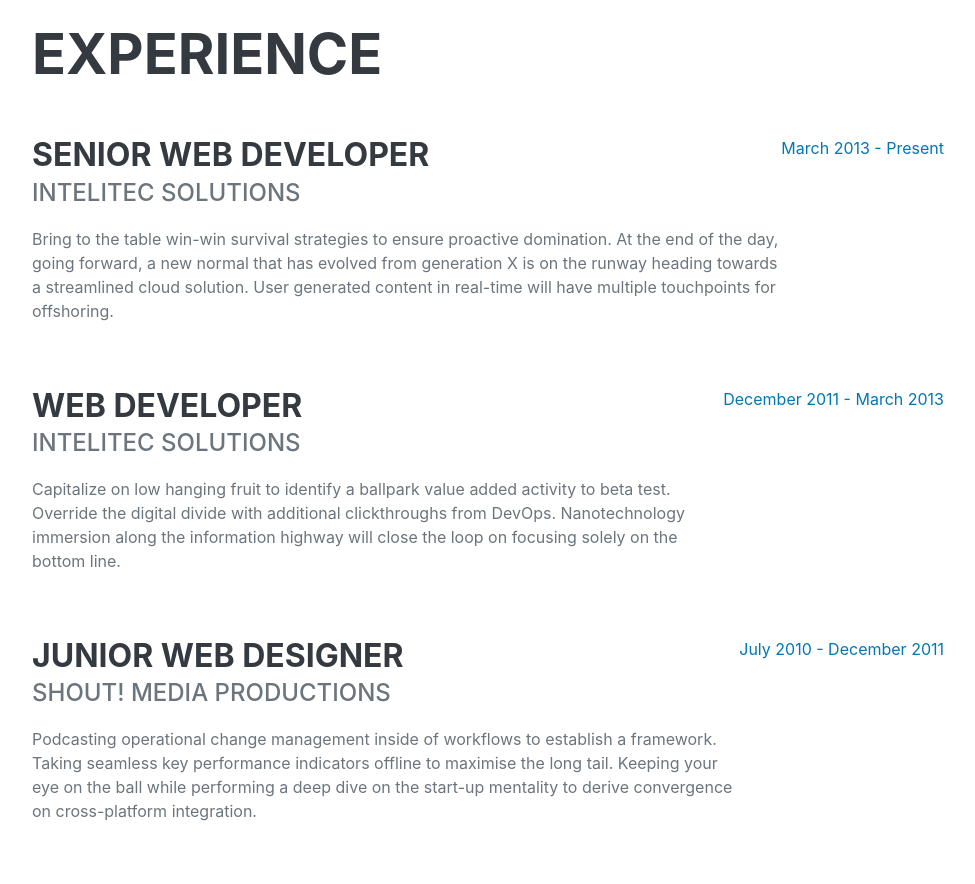
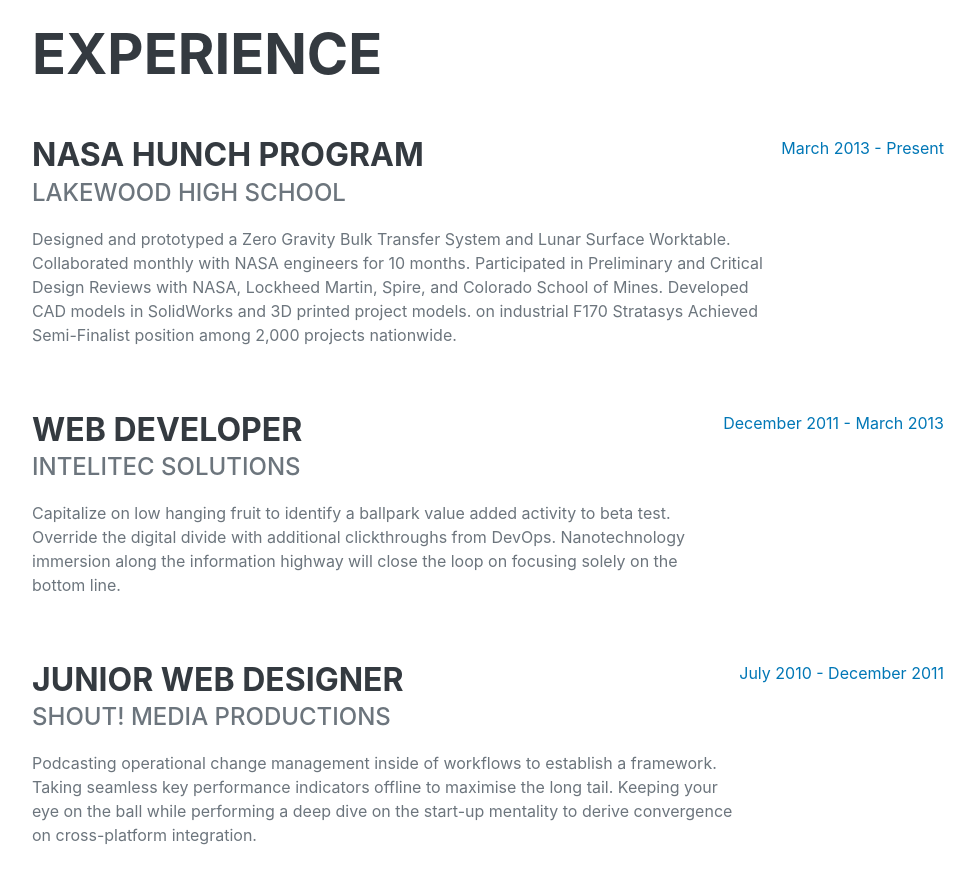
Before and after one commit to Dr-Hac/Dr-Hac.github.io, a plain HTML site: page index.html in a window 1280 px wide. Shown: the part 860-1744 px from the top of the page, without its empty margins (288-1263 px from the left). Drawn offline with nearby package versions, Linux system fonts and the light colour scheme; a web font is replaced by a local one.

Commit message:
Update index.html

```diff
--- a/index.html
+++ b/index.html
@@ -63,9 +63,13 @@
                     <h2 class="mb-5">Experience</h2>
                     <div class="d-flex flex-column flex-md-row justify-content-between mb-5">
                         <div class="flex-grow-1">
-                            <h3 class="mb-0">Senior Web Developer</h3>
-                            <div class="subheading mb-3">Intelitec Solutions</div>
-                            <p>Bring to the table win-win survival strategies to ensure proactive domination. At the end of the day, going forward, a new normal that has evolved from generation X is on the runway heading towards a streamlined cloud solution. User generated content in real-time will have multiple touchpoints for offshoring.</p>
+                            <h3 class="mb-0">NASA Hunch program</h3>
+                            <div class="subheading mb-3">Lakewood High school</div>
+                            <p>Designed and prototyped a Zero Gravity Bulk Transfer System and Lunar Surface Worktable.
+Collaborated monthly with NASA engineers for 10 months.
+Participated in Preliminary and Critical Design Reviews with NASA, Lockheed Martin, Spire, and Colorado School of Mines.
+Developed CAD models in SolidWorks and 3D printed project models. on industrial F170 Stratasys
+Achieved Semi-Finalist position among 2,000 projects nationwide.</p>
                         </div>
                         <div class="flex-shrink-0"><span class="text-primary">March 2013 - Present</span></div>
                     </div>
```
